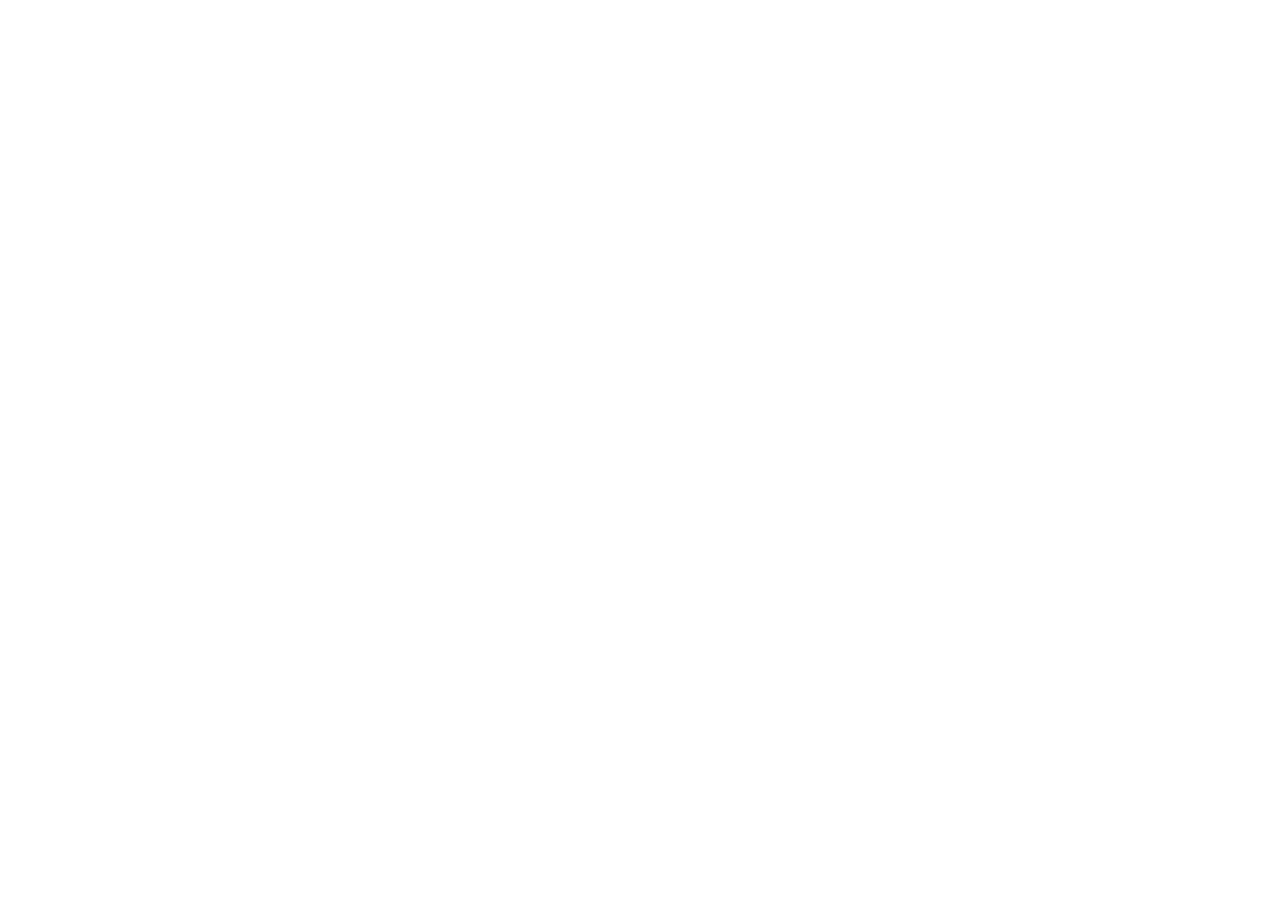
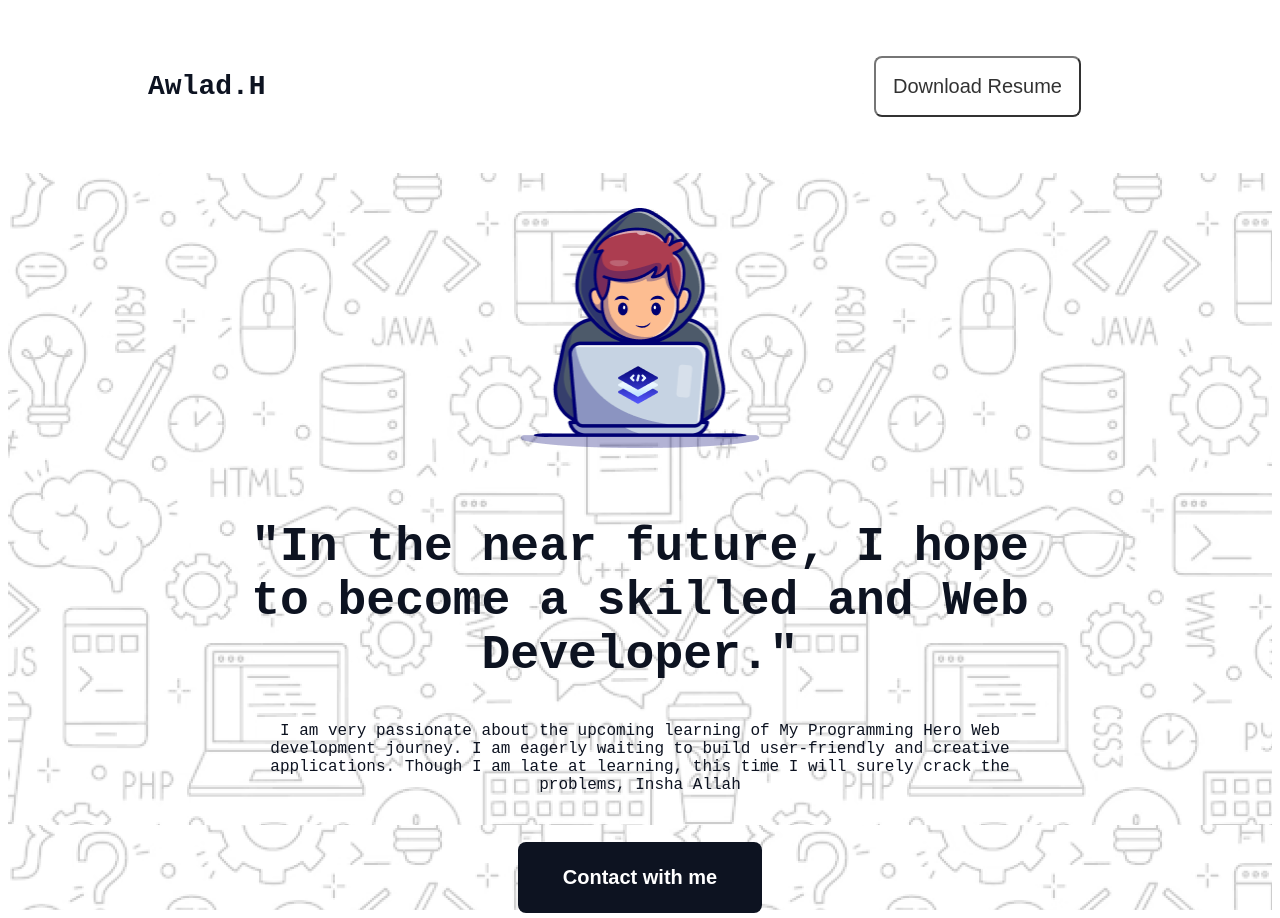
Before and after one commit to aahmaadcsecu21/B10A1-First-Challange, a plain HTML site: page index.html in a window 1280 px wide. Before the commit the page ends 800 px from the top, so only its background shows below. Drawn offline with Linux system fonts and the light colour scheme; a web font is replaced by a local one.

Commit message:
added the banner page

```diff
--- /dev/null
+++ b/Styles/style.css
@@ -0,0 +1,86 @@
+
+/* azeret-mono */
+.azeret-mono-normal {
+  font-family: "Azeret Mono", monospace;
+  font-optical-sizing: auto;
+  font-style: normal;
+}
+
+/* Shared Styles: */
+.col-0D1321{
+    color: #0D1321;
+}
+
+
+/* Nav styles */
+nav{
+    display: flex;
+    justify-content: space-between;
+    align-items: center;
+    margin: 40px 140px;
+}
+.nav-title{
+    font-size: 28px;
+    font-weight: 800;
+
+}
+nav ul li{
+    list-style: none;
+    margin-right: 51px;
+}
+
+nav li a{
+    text-decoration: none;
+}
+
+nav li button{
+    font-size: 20px;
+    font-weight: 500;
+    padding: 17px;
+    border-radius: 8px;
+    background-color: white;
+    opacity: 0.8;
+}
+
+/* Banner style */
+.banner{
+    height: 652px;
+    background-image: url('../assets/Hero-bg.png');
+    align-items: center;
+    padding: 35px 220px 50px 220px;
+}
+
+.banner-content{
+    display: flex;
+    justify-content: center;
+    align-items: center;
+    flex-direction: column;
+    gap: 32px;
+}
+
+.banner-img{
+    width: 240px;
+    height: 240px;
+}
+.banner .info{
+    text-align: center;
+}
+.banner h1{
+    font-weight: 800;
+    font-size: 48px;
+}
+
+.banner p{
+    font-size: 16px;
+}
+
+.banner button{
+    padding: 24px;
+    width: 244px;
+    border-radius: 8px;
+    background-color: #0D1321;
+    color: #FFFFFF;
+    font-size: 20px;
+    font-weight: 800;
+    border: none;
+}
--- a/index.html
+++ b/index.html
@@ -1,15 +1,39 @@
 <!DOCTYPE html>
 <html lang="en">
-<head>
-    <meta charset="UTF-8">
-    <meta name="viewport" content="width=device-width, initial-scale=1.0">
-    <title>First Challange</title>
-</head>
-<body>
+  <head>
+    <meta charset="UTF-8" />
+    <meta name="viewport" content="width=device-width, initial-scale=1.0" />
+    <title>First Challenge</title>
+    <link rel="preconnect" href="https://fonts.googleapis.com" />
+    <link rel="preconnect" href="https://fonts.gstatic.com" crossorigin />
+    <link
+      href="https://fonts.googleapis.com/css2?family=Azeret+Mono:ital,wght@0,100..900;1,100..900&family=Open+Sans:ital,wght@0,300..800;1,300..800&display=swap"
+      rel="stylesheet"
+    />
+    <link rel="stylesheet" href="Styles/style.css" />
+  </head>
+  <body class="azeret-mono-normal">
     <header>
-
+      <nav>
+        <h2 class="nav-title col-0D1321">Awlad.H</h2>
+        <ul>
+          <li>
+            <a class="col-0D1321" href=""><button>Download Resume</button></a>
+          </li>
+        </ul>
+      </nav>
+      <section class="banner">
+        <div class="banner-content">
+            <img class="banner-img" src="assets/Group.png" alt="">
+            <div class="info col-0D1321">
+                <h1>"In the near future, I hope to become a skilled and Web Developer."</h1>
+                <p>I am very passionate about the upcoming learning of My Programming Hero Web development journey. I am eagerly waiting to build user-friendly and creative applications. Though I am late at learning, this time I will surely crack the problems, Insha Allah</p>
+            </div>
+            <button class="btn-primary" type="button">Contact with me</button>
+        </div>
+      </section>
     </header>
     <main></main>
     <footer></footer>
-</body>
+  </body>
 </html>
```
Also changed, not shown: assets/Group 3.png (added), assets/Group 4.png (added), assets/Group.png (added), assets/Hero-bg.png (added), assets/Layer_1.png (added), assets/css.png (added), assets/facebook.png (added), assets/github.png (added), assets/handshake.jpg (added), assets/html.png (added), assets/js.png (added), assets/linkedin-icon 1.png (added), assets/mongodb.png (added), assets/nodejs.png (added), 1 more files.
